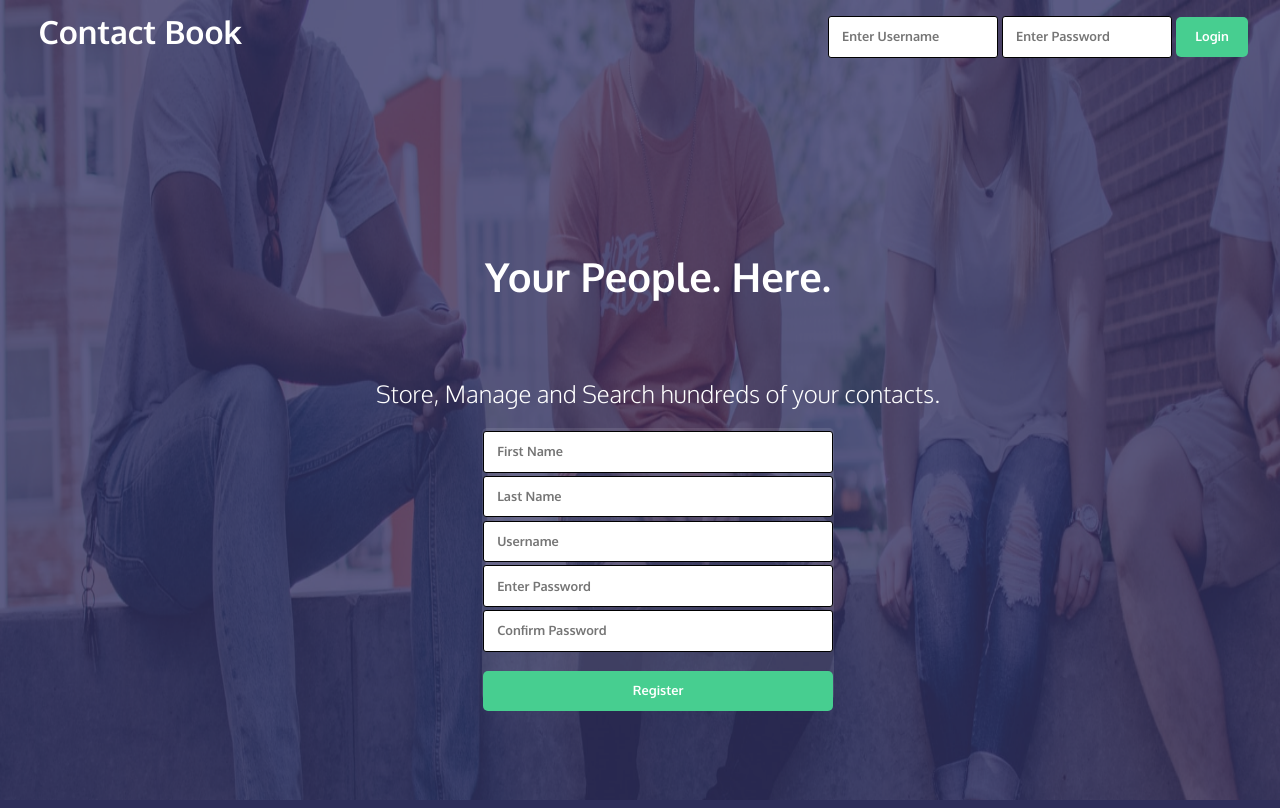
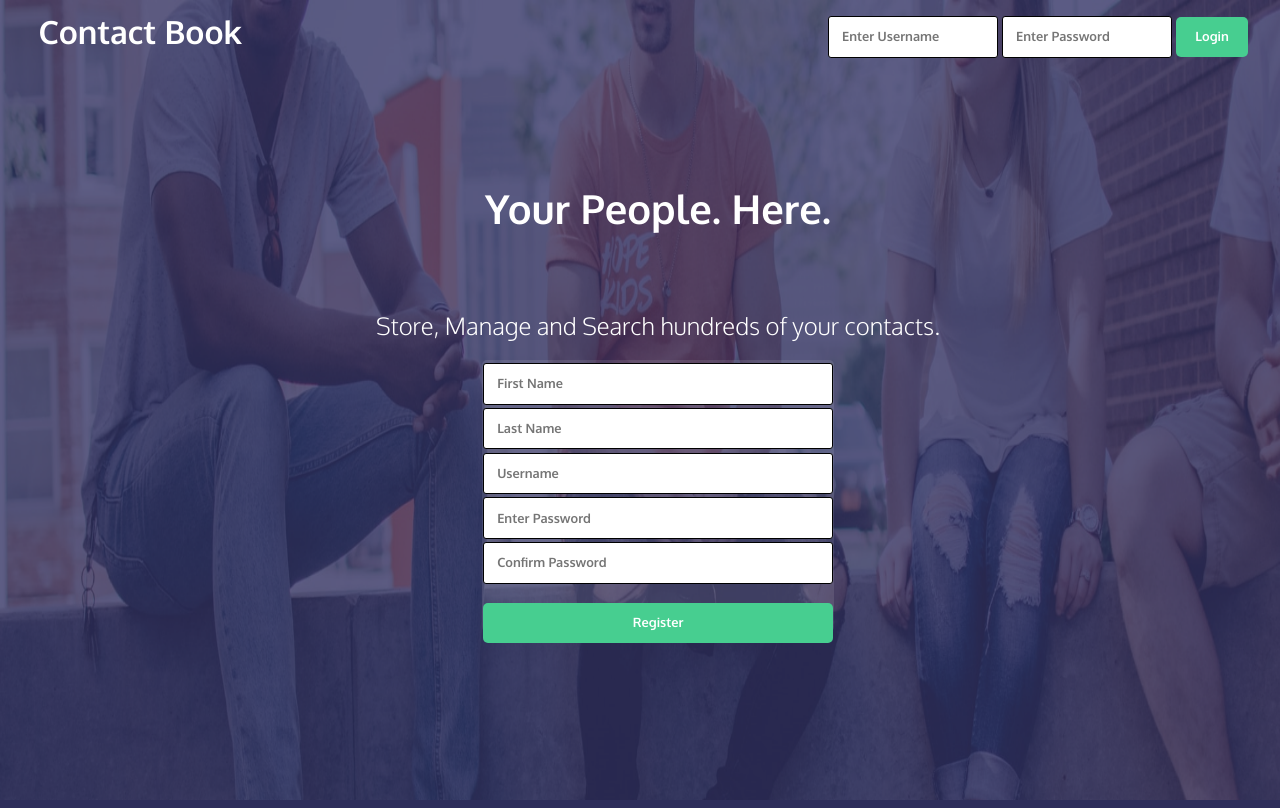
Before and after one commit to COP4331C-SUMMER2020/ProjectOne, a PHP site: page / in a window 1280 px wide. Run offline with PHP 8.4, Linux system fonts and the light colour scheme.

Commit message:
fixed front img scale

```diff
--- a/frontend/css/style.css
+++ b/frontend/css/style.css
@@ -32,11 +32,11 @@ html, body {
 
 #background {
     margin: 0;
-    background: url('/img/landingimagepurple.png');
+    background: url('/frontend/img/landingimagepurple.png');
     background-repeat: no-repeat;
     background-attachment: fixed;
     background-position: bottom;
-    background-size: 100% 25em;
+    background-size: 100% 65%;
 }
 
 /* Typography */
@@ -104,7 +104,7 @@ p {
 .column-1{
     margin-top: 11vh;
     margin-left: 2vw;
-    padding-top: 11vh;
+    padding-top: 2.5vh;
     padding-left: 2vw;
     min-height: 80vh;
     text-align: center;
```
